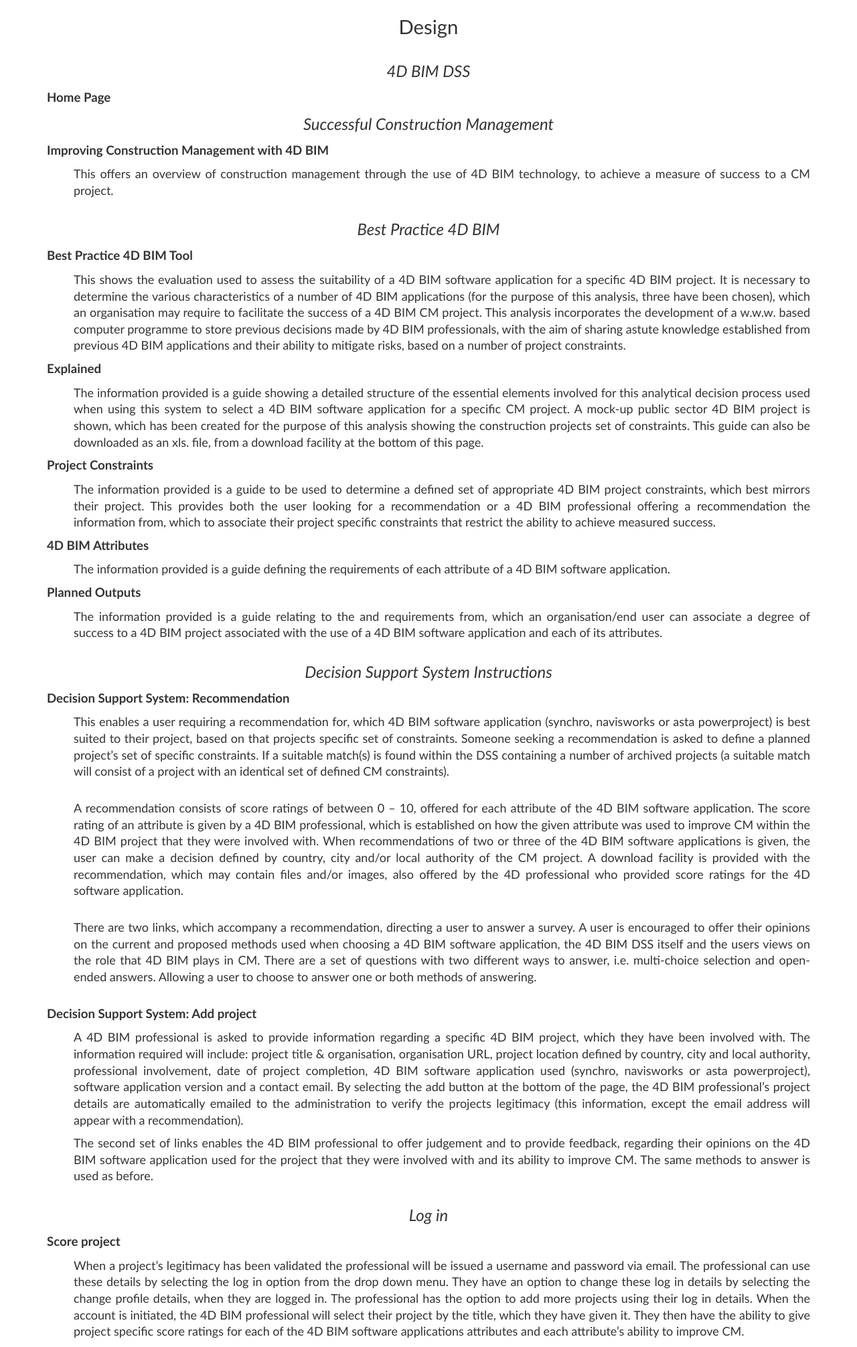
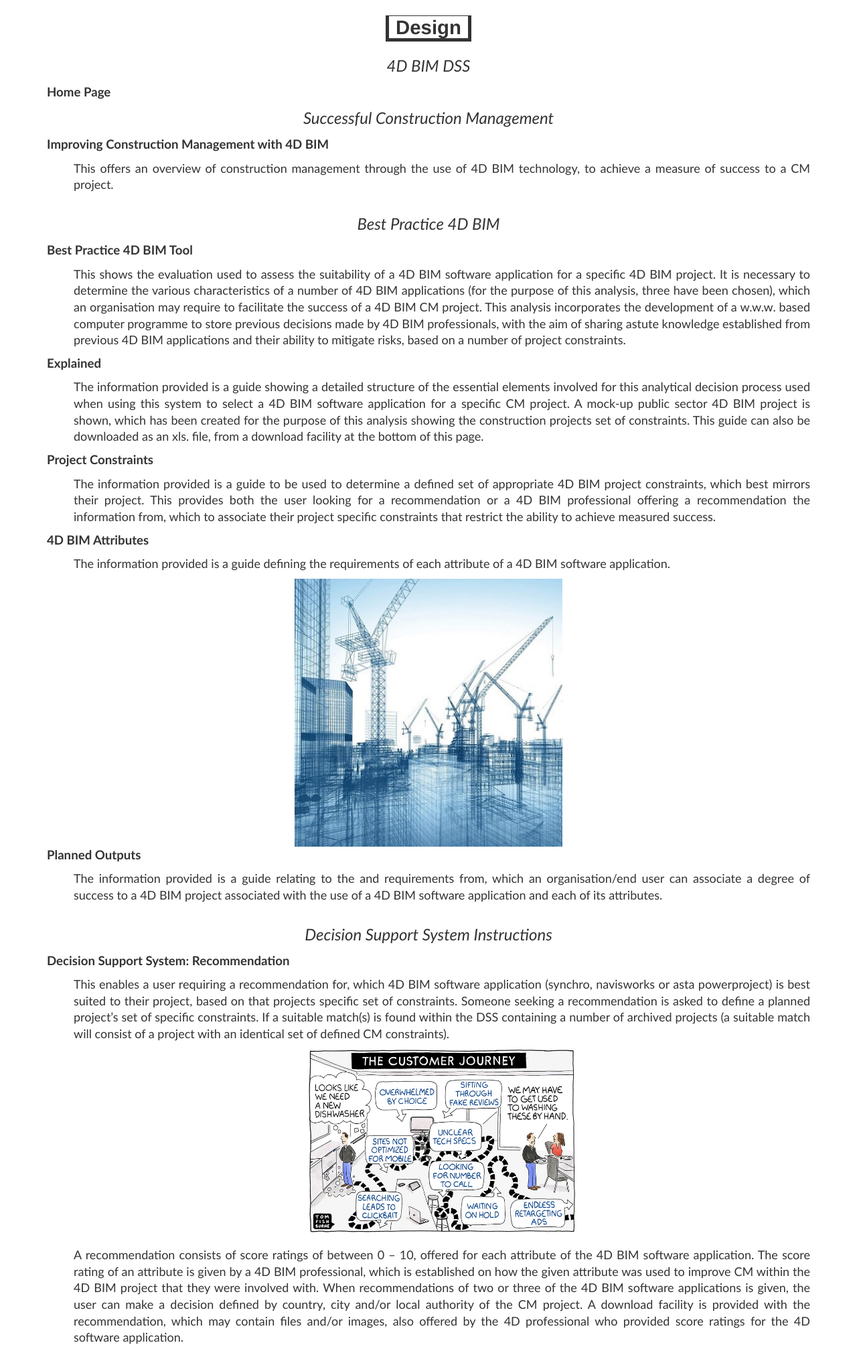
Before and after one commit to Chipop/bim_4d, a Flask app: template templates/instruction.html in a window 1280 px wide. Shown: the top 2011 px of the page at 67% size. Run offline with Flask 2, Linux system fonts and the light colour scheme; the template is opened without the code that fills it, so the values that code supplies are empty; parts of the project's set-up code (start-up, migrations or seed data) failed here and were passed over; some libraries are stand-ins or nearby versions.

Commit message:
Design page modified

```diff
--- a/templates/instruction.html
+++ b/templates/instruction.html
@@ -19,7 +19,11 @@ Improving Construction Management with 4D BIM
 <link rel="stylesheet" href="{{ url_for('static', filename='css/style.css') }}">
 <div class="container">
     <br>
-    <p style="font-size: 22pt; text-align: center;" align="center">Design</p>
+    <div align="center">
+        <span class="bim-page-title">
+            Design
+        </span>
+    </div>
     <br>
     <p style="font-size: 18pt; font-style: italic; text-align: center;">4D BIM DSS</p>
     <p style="font-size:14pt; font-weight: bold;">Home Page</p>
@@ -62,6 +66,9 @@ Improving Construction Management with 4D BIM
         <p>The information provided is a guide defining the requirements of each attribute of a 4D BIM software
             application.</p>
     </ul>
+    <div align="center">
+        <img src="{{ url_for('static', filename='img/design1.jpg') }}" class="bim-page-img">
+    </div>
     <p style="font-size:14pt; font-weight: bold;">Planned Outputs</p>
     <ul>
         <p>The information provided is a guide relating to the and requirements from, which an organisation/end user
@@ -77,6 +84,9 @@ Improving Construction Management with 4D BIM
             Someone seeking a recommendation is asked to define a planned project’s set of specific constraints. If a
             suitable match(s) is found within the DSS containing a number of archived projects (a suitable match will
             consist of a project with an identical set of defined CM constraints).</p>
+        <div align="center">
+            <img src="{{ url_for('static', filename='img/design2.png') }}" class="bim-page-img">
+        </div>
         <br>
         <p>A recommendation consists of score ratings of between 0 – 10, offered for each attribute of the 4D BIM
             software application. The score rating of an attribute is given by a 4D BIM professional, which is
@@ -133,11 +143,14 @@ Improving Construction Management with 4D BIM
             professional to choose to answer one or both methods of answering. Multi-choice and/or open-ended.</p>
         <br>
     </ul>
+    <div align="center">
+        <img src="{{ url_for('static', filename='img/design3.jpg') }}" class="bim-page-img" style="max-width: 90%;">
+    </div>
     <br>
     <p style="font-size: 18pt; font-style: italic; text-align: center;">List of 4D BIM Professional DSS Users</p>
     <p style="font-size:14pt; font-weight: bold;">Professionals Offering a 4D BIM Recommendation</p>
     <ul>
-        <p>This provides a list of professionals that have used the DSS to offer 4D BIM attribute score ratings based
+        <p>Showing professionals that have used the DSS to offer 4D BIM attribute score ratings based
             on a specific projects constraints. This will include the project title & organisation and the date of the
             project’s completion. This information will be seen as a back link to the project organisations web site.</p>
     </ul>
```
Also changed, not shown: static/img/design1.jpg (added), static/img/design2.png (renamed from static/img/pic3.png), static/img/design3.jpg (added).
